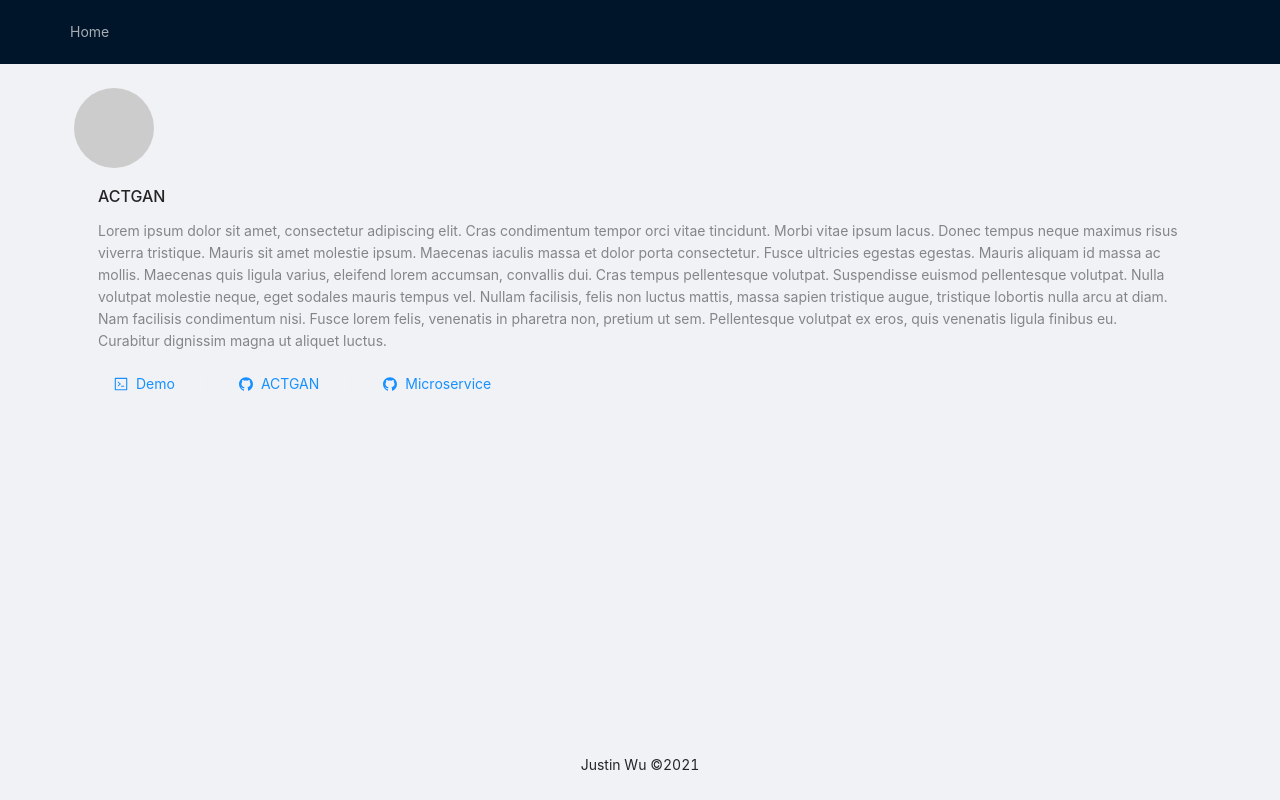
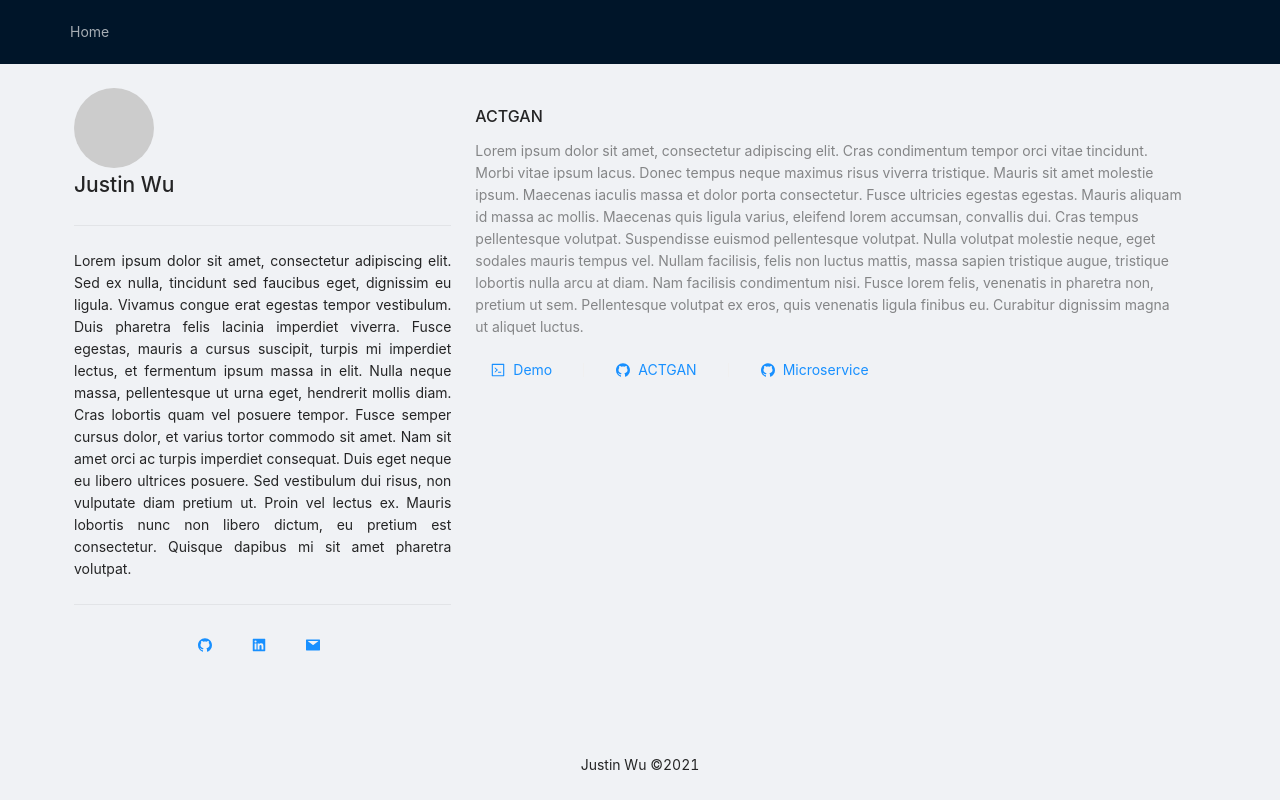
Before and after one commit to JustinLokHinWu/Personal-Site-Frontend, a React (Create React App) app: page / in a window 1280 px wide. Built offline with nearby package versions, Linux system fonts and the light colour scheme.

Commit message:
Fleshed out biography

```diff
--- a/src/components/Biography.js
+++ b/src/components/Biography.js
@@ -1,4 +1,6 @@
-import { Avatar } from 'antd'
+import { Avatar, Divider } from 'antd'
+import Socials from './Socials'
+
 
 const Biography = () => {
     return (
@@ -6,6 +8,13 @@ const Biography = () => {
             <Avatar
                 size={{ xs: 24, sm: 32, md: 40, lg: 64, xl: 80, xxl: 100 }}
             />
+            <h1>Justin Wu</h1>
+            <Divider />
+            <p style={{'textAlign': 'justify'}}>
+                Lorem ipsum dolor sit amet, consectetur adipiscing elit. Sed ex nulla, tincidunt sed faucibus eget, dignissim eu ligula. Vivamus congue erat egestas tempor vestibulum. Duis pharetra felis lacinia imperdiet viverra. Fusce egestas, mauris a cursus suscipit, turpis mi imperdiet lectus, et fermentum ipsum massa in elit. Nulla neque massa, pellentesque ut urna eget, hendrerit mollis diam. Cras lobortis quam vel posuere tempor. Fusce semper cursus dolor, et varius tortor commodo sit amet. Nam sit amet orci ac turpis imperdiet consequat. Duis eget neque eu libero ultrices posuere. Sed vestibulum dui risus, non vulputate diam pretium ut. Proin vel lectus ex. Mauris lobortis nunc non libero dictum, eu pretium est consectetur. Quisque dapibus mi sit amet pharetra volutpat.
+            </p>
+            <Divider />
+            <Socials />
         </div>
     )
 }
--- a/src/components/Home.js
+++ b/src/components/Home.js
@@ -1,12 +1,22 @@
+import { Row, Col } from 'antd'
+
 import DemoList from "./DemoList"
 import Biography from "./Biography"
 
 const Home = () => {
     return (
-        <div>
-            <Biography />
-            <DemoList />
-        </div>
+        // <div>
+        //     <Biography />
+        //     <DemoList />
+        // </div>
+        <Row>
+            <Col xs={24} md={8}>
+                <Biography />
+            </Col>
+            <Col xs={24} md={16}>
+                <DemoList />
+            </Col>
+        </Row>
     )
 }
 
--- /dev/null
+++ b/src/components/Socials.js
@@ -0,0 +1,27 @@
+import { GithubFilled, LinkedinFilled, MailFilled } from '@ant-design/icons';
+import React from 'react'
+import IconButton from './IconButton';
+
+const Socials = () => {
+    return (
+        <div style={{'display': 'flex', 'justifyContent': 'center'}}>
+            <IconButton
+                icon={GithubFilled}
+                text={''}
+                link={''}
+            />
+            <IconButton
+                icon={LinkedinFilled}
+                text={''}
+                link={''}
+            />
+            <IconButton
+                icon={MailFilled}
+                text={''}
+                link={''}
+            />
+        </div>
+    )
+}
+
+export default Socials
```
